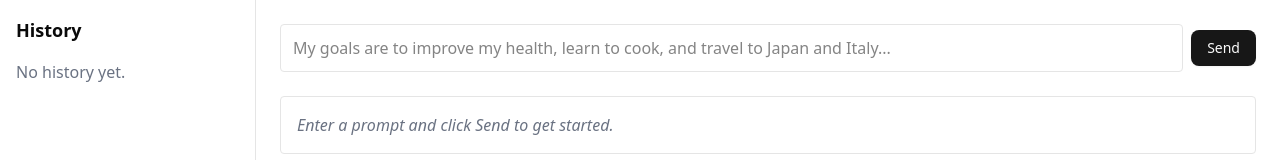
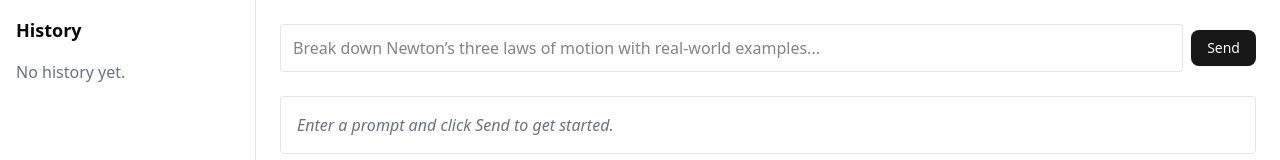
Before and after one commit to adorabellevue/mindmapper, a Next.js app in the folder techlab/: page / in a window 1280 px wide. Shown: the top 160 px of the page. Built offline with nearby package versions, Linux system fonts and the light colour scheme.

Commit message:
minor changes: sample prompt

```diff
--- a/techlab/src/components/InputBox.jsx
+++ b/techlab/src/components/InputBox.jsx
@@ -17,7 +17,7 @@ export default function InputBox({ onSubmit, onStartRequest }) {
     <div className="flex items-center gap-2">
       <input
         type="text"
-        placeholder="My goals are to improve my health, learn to cook, and travel to Japan and Italy..."
+        placeholder="Break down Newton’s three laws of motion with real-world examples..."
         value={input}
         onChange={(e) => setInput(e.target.value)}
         className="border px-3 py-2 h-12 rounded w-full"
```
